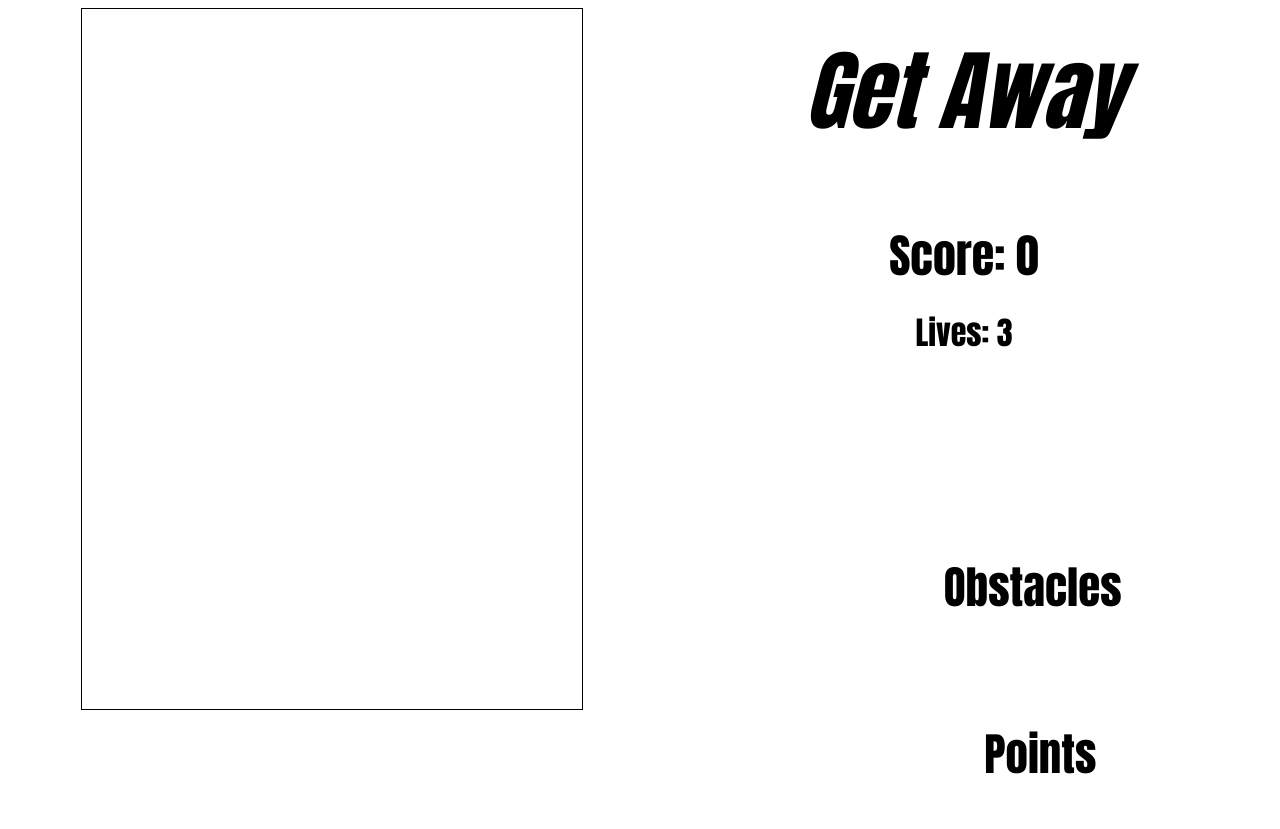
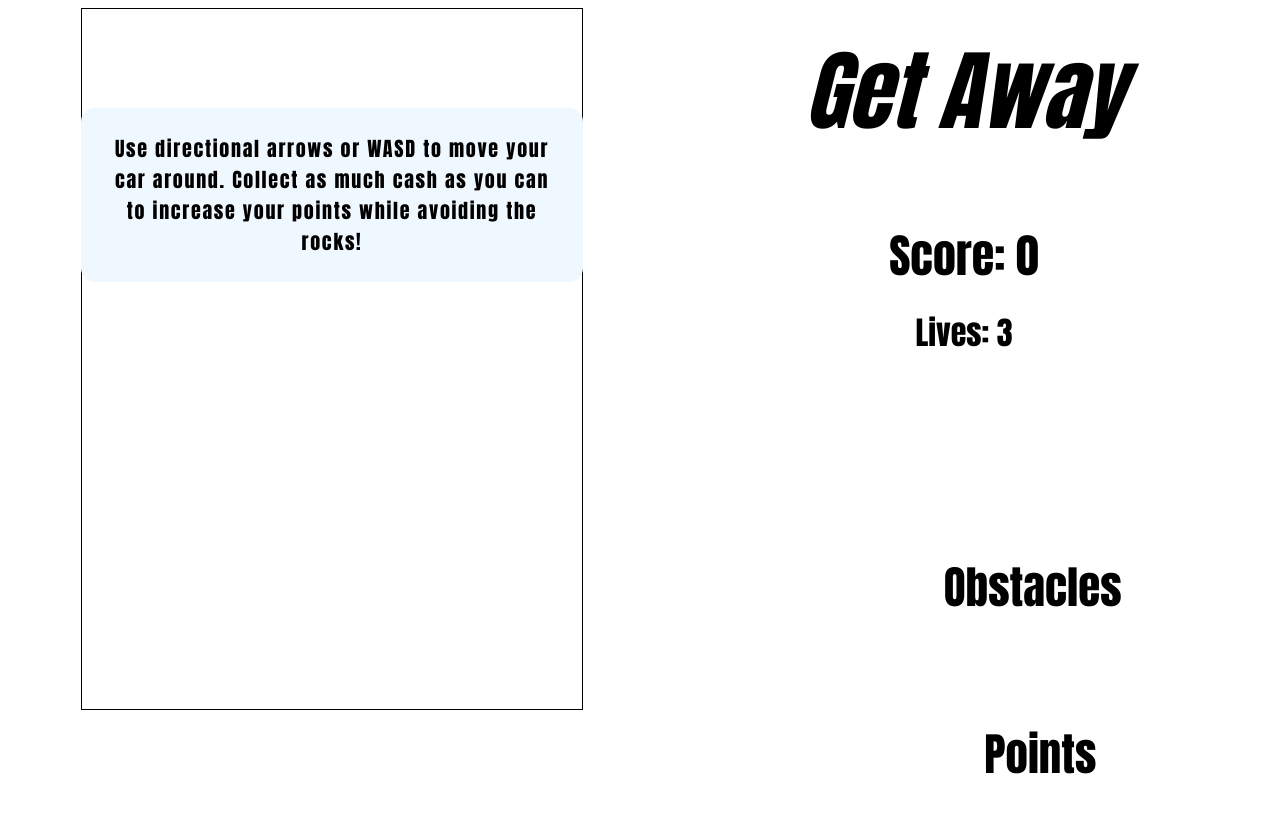
Before and after one commit to le-s/getaway, a website built with webpack: page index.html in a window 1280 px wide. Shown: the top 829 px of the page. Built offline with nearby package versions, Linux system fonts and the light colour scheme; files whose address does not match are found by name.

Commit message:
Add how to play on splash

```diff
--- a/assets/stylesheets/game.css
+++ b/assets/stylesheets/game.css
@@ -172,3 +172,16 @@ html {
   justify-content: space-around;
   margin-top: 76px;
 }
+
+#how {
+  position: absolute;
+  text-align: center;
+  font-size: 20px;
+  background: aliceblue;
+  border-radius: 14px;
+  padding: 25px;
+  margin-top: 100px;
+  font-family: Impact, Haettenschweiler, 'Arial Narrow Bold', sans-serif;
+  /* font-style: oblique; */
+  letter-spacing: 1.7px;
+}
--- a/index.html
+++ b/index.html
@@ -13,8 +13,11 @@
     <div class="game-container">
       <div class="canvas-container">
         <div class="info">
-          <div id="splash">
-            <div id="play-btn">
+          <div id="welcome">
+            <div id="how"></div>
+            <div id="splash">
+              <div id="play-btn">
+              </div>
             </div>
           </div>
           <h1 class="slow" id="slow"></h1>
--- a/src/game.js
+++ b/src/game.js
@@ -159,6 +159,8 @@ class Game {
       this.gameOver = true;
       this.assets.road.stop();
       document.getElementById("slow").innerHTML = `Too Slow!`;
+      document.getElementById("how").style.visibility = "hidden";
+      document.getElementById("welcome").style.visibility = "visible";
     }
   }
 
--- a/src/index.js
+++ b/src/index.js
@@ -7,11 +7,15 @@ document.addEventListener("DOMContentLoaded", () => {
   const ctx = canvas.getContext('2d');
   canvas.height = 700;
   canvas.width = 500;
-  let game;
+  let game = new Game(canvas, ctx, assets);
+  document.getElementById("how").innerHTML = `Use directional arrows or WASD to move your car around. Collect as much cash as you can to increase your points while avoiding the rocks!`;
 
   document.getElementById("play-btn").addEventListener("click", () => {
-    document.getElementById("splash").style.visibility = 'hidden';
-    game = new Game(canvas, ctx, assets);
+    document.getElementById("welcome").style.visibility = 'hidden';
+
+    if (game.gameOver === true) {
+      game = new Game(canvas, ctx, assets);
+    }
 
     setupControlListeners(game);
 
```
Also changed, not shown: dist/main.js.
